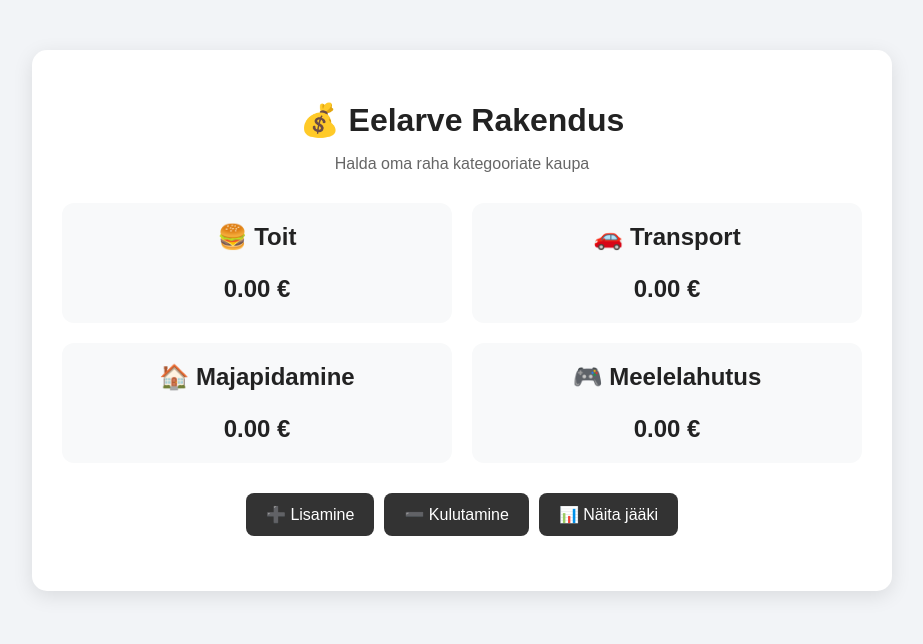
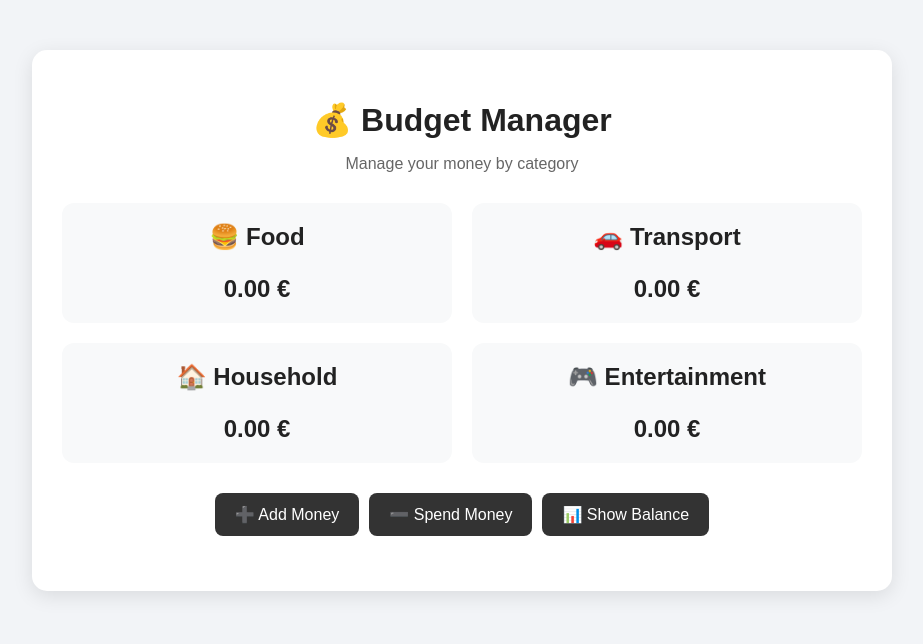
Before and after one commit to ToomKris/python-program-costs-and-revenues, a plain HTML site: page index.html in a window 1280 px wide. Shown: the whole page, without its empty margins (178-1101 px from the left). Drawn offline with Linux system fonts and the light colour scheme.

Commit message:
Update index.html

```diff
--- a/index.html
+++ b/index.html
@@ -1,21 +1,21 @@
 <!DOCTYPE html>
-
-<html lang="et">
+<html lang="en">
 <head>
     <meta charset="UTF-8">
     <meta name="viewport" content="width=device-width, initial-scale=1.0">
-    <title>Eelarve Rakendus</title>
+    <title>Budget Manager</title>
     <link rel="stylesheet" href="style.css">
 </head>
 <body>
 
     <div class="container">
-    <h1>💰 Eelarve Rakendus</h1>
-    <p class="subtitle">Halda oma raha kategooriate kaupa</p>
+        <h1>💰 Budget Manager</h1>
+        <p class="subtitle">Manage your money by category</p>
 
         <div class="categories">
+
             <div class="category">
-            <h2>🍔 Toit</h2>
+                <h2>🍔 Food</h2>
                 <p id="Toit">0.00 €</p>
             </div>
 
@@ -25,20 +25,21 @@
             </div>
 
             <div class="category">
-            <h2>🏠 Majapidamine</h2>
+                <h2>🏠 Household</h2>
                 <p id="Majapidamine">0.00 €</p>
             </div>
 
             <div class="category">
-            <h2>🎮 Meelelahutus</h2>
+                <h2>🎮 Entertainment</h2>
                 <p id="Meelelahutus">0.00 €</p>
             </div>
+
         </div>
 
         <div class="buttons">
-        <button onclick="lisaRaha()">➕ Lisamine</button>
-        <button onclick="kulutaRaha()">➖ Kulutamine</button>
-        <button onclick="naitaJaaki()">📊 Näita jääki</button>
+            <button onclick="lisaRaha()">➕ Add Money</button>
+            <button onclick="kulutaRaha()">➖ Spend Money</button>
+            <button onclick="naitaJaaki()">📊 Show Balance</button>
         </div>
 
         <div id="message"></div>
```
Lines whose indentation alone changed are shown as unchanged.
